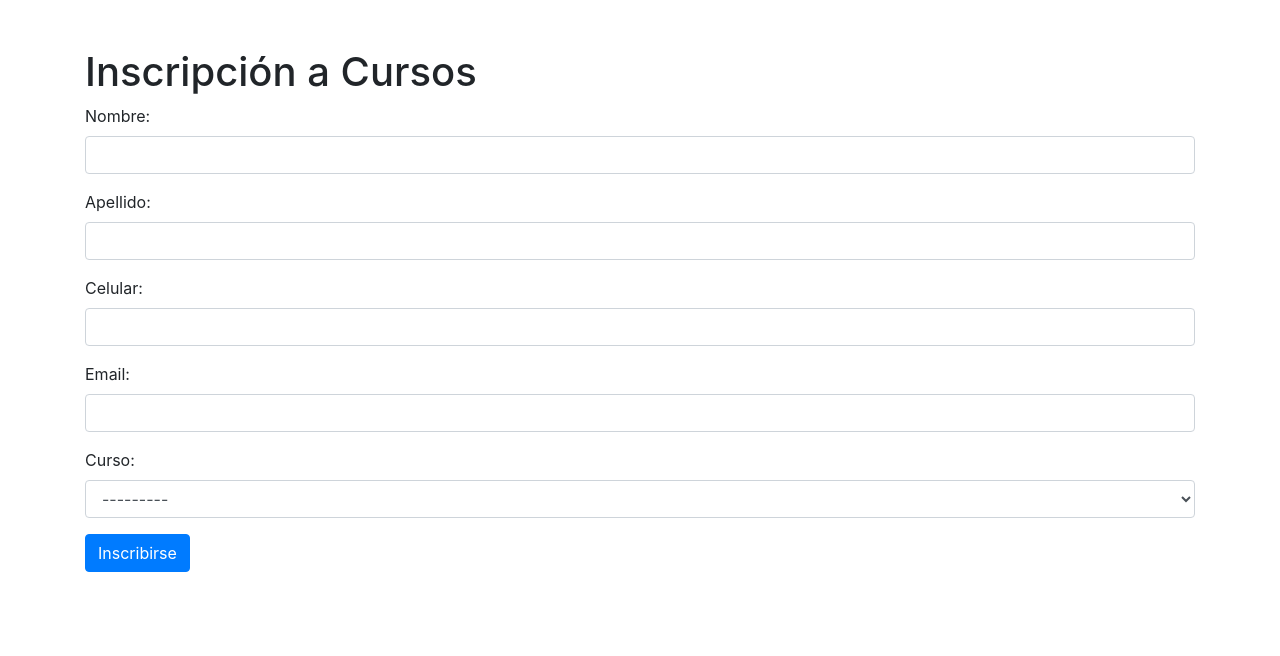
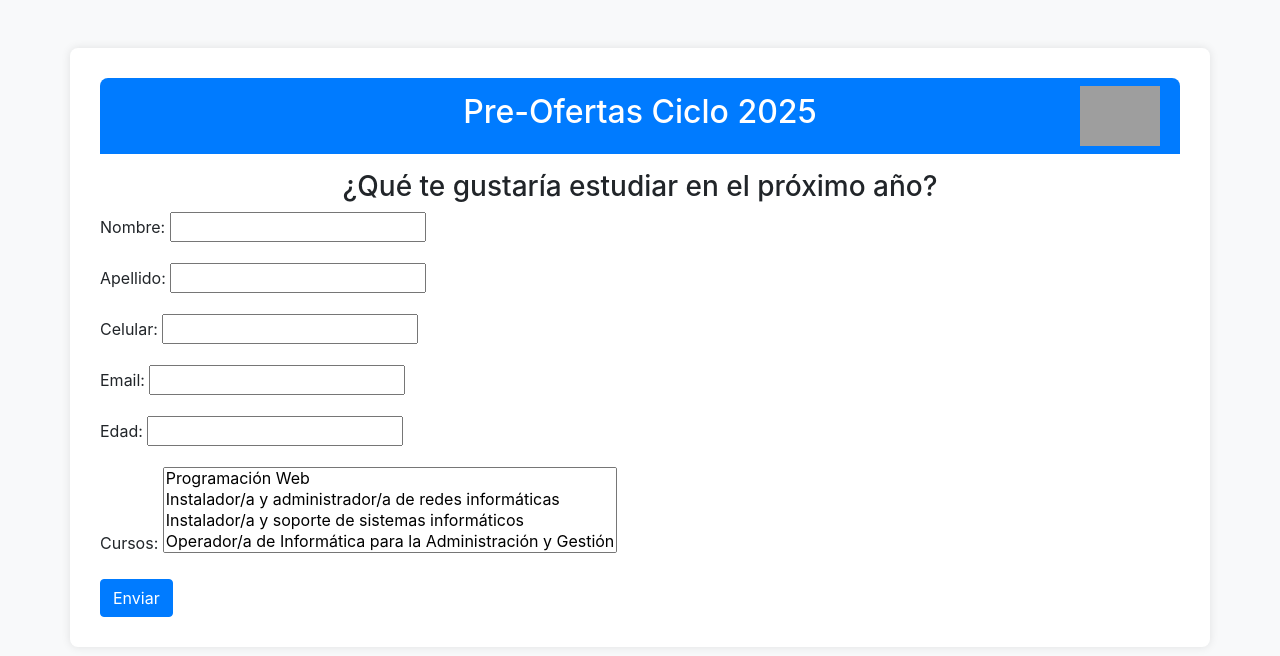
Before and after one commit to Zekpy/render_ciclo2025, a Django app: page /inscripcion/ in a window 1280 px wide. Shown: the top 656 px of the page. Run offline with Django 5.2, Linux system fonts and the light colour scheme; data comes from the database, SQL or seed files in the repository; some libraries are stand-ins or nearby versions; grey boxes are pictures that could not be loaded.

Commit message:
Casi terrmninada

```diff
--- a/cursos/admin.py
+++ b/cursos/admin.py
@@ -1,4 +1,5 @@
 from django.contrib import admin
-from .models import Curso
+from .models import Curso,Categoria
 
 admin.site.register(Curso)
+admin.site.register(Categoria)
--- a/cursos/models.py
+++ b/cursos/models.py
@@ -1,11 +1,15 @@
 from django.db import models
 
-# Create your models here.
-from django.db import models
+class Categoria(models.Model):
+    nombre = models.CharField(max_length=100)
+
+    def __str__(self):
+        return self.nombre
 
 class Curso(models.Model):
     nombre = models.CharField(max_length=100)
     descripcion = models.TextField()
+    categoria = models.ForeignKey(Categoria, null=True, blank=True, on_delete=models.SET_NULL, default=None)
 
     def __str__(self):
         return self.nombre
--- a/formulario/forms.py
+++ b/formulario/forms.py
@@ -4,11 +4,19 @@ from .models import Inscripcion
 class InscripcionForm(forms.ModelForm):
     class Meta:
         model = Inscripcion
-        fields = ['nombre', 'apellido', 'celular', 'email', 'curso']
-        widgets = {
-            'nombre': forms.TextInput(attrs={'class': 'form-control'}),
-            'apellido': forms.TextInput(attrs={'class': 'form-control'}),
-            'celular': forms.TextInput(attrs={'class': 'form-control'}),
-            'email': forms.EmailInput(attrs={'class': 'form-control'}),
-            'curso': forms.Select(attrs={'class': 'form-control'}),
-        }
+        fields = ['nombre', 'apellido', 'celular', 'email', 'edad', 'cursos']
+
+    def clean(self):
+        cleaned_data = super().clean()
+        celular = cleaned_data.get('celular')
+        email = cleaned_data.get('email')
+
+        # Validar que el celular no esté ya registrado
+        if Inscripcion.objects.filter(celular=celular).exists():
+            self.add_error('celular', 'Este número de celular ya ha sido utilizado para Votar.')
+
+        # Validar que el email no esté ya registrado
+        if Inscripcion.objects.filter(email=email).exists():
+            self.add_error('email', 'Este correo electrónico ya ha sido utilizado para Votar.')
+
+        return cleaned_data
--- a/formulario/models.py
+++ b/formulario/models.py
@@ -1,15 +1,15 @@
-from django.db import models
-
-# Create your models here.
 from django.db import models
 from cursos.models import Curso
 
 class Inscripcion(models.Model):
-    nombre = models.CharField(max_length=50)
-    apellido = models.CharField(max_length=50)
-    celular = models.CharField(max_length=15)
-    email = models.EmailField()
-    curso = models.ForeignKey(Curso, on_delete=models.CASCADE)
+    nombre = models.CharField(max_length=100)
+    apellido = models.CharField(max_length=100)
+    celular = models.CharField(max_length=15, unique=True)
+    email = models.EmailField(unique=True)
+    edad = models.IntegerField()
+    cursos = models.ManyToManyField(Curso)  # Usar ManyToManyField para cursos
 
     def __str__(self):
-        return f"{self.nombre} {self.apellido} - {self.curso.nombre}"
+        # Obtener nombres de los cursos seleccionados
+        cursos_nombres = ', '.join([curso.nombre for curso in self.cursos.all()])
+        return f"{self.nombre} {self.apellido} - Cursos: {cursos_nombres}"
--- a/formulario/templates/formulario/gracias.html
+++ b/formulario/templates/formulario/gracias.html
@@ -8,8 +8,8 @@
 </head>
 <body>
     <div class="container mt-5">
-        <h1>Gracias por inscribirse</h1>
-        <p>Hemos recibido su inscripción con éxito.</p>
+        <h1>Gracias por Votar</h1>
+        <p>Hemos recibido su Votación con éxito.</p>
     </div>
 </body>
 </html>
--- a/formulario/templates/formulario/inscripcion.html
+++ b/formulario/templates/formulario/inscripcion.html
@@ -3,17 +3,64 @@
 <head>
     <meta charset="UTF-8">
     <meta name="viewport" content="width=device-width, initial-scale=1.0">
-    <title>Inscripción a Cursos</title>
+    <title>Registro de Inscripción</title>
     <link rel="stylesheet" href="https://stackpath.bootstrapcdn.com/bootstrap/4.3.1/css/bootstrap.min.css">
+    <style>
+        body {
+            background-color: #f8f9fa; /* Color de fondo suave */
+        }
+        .container {
+            background-color: #ffffff; /* Fondo blanco para el contenedor */
+            padding: 30px;
+            border-radius: 8px; /* Bordes redondeados */
+            box-shadow: 0 0 10px rgba(0, 0, 0, 0.1); /* Sombra suave */
+        }
+        .banner {
+            background-color: #007bff; /* Color del banner */
+            color: white; /* Color del texto del banner */
+            padding: 15px; /* Espaciado dentro del banner */
+            text-align: center; /* Centra el texto */
+            border-radius: 8px 8px 0 0; /* Bordes redondeados arriba */
+            position: relative; /* Posicionamiento relativo para el uso de imágenes */
+        }
+        .banner img {
+            position: absolute; /* Posicionamiento absoluto para la imagen */
+            right: 20px; /* Ajusta el espacio desde la derecha */
+            top: 50%; /* Centra verticalmente */
+            transform: translateY(-50%); /* Corrige el desplazamiento vertical */
+            height: 60px; /* Ajusta la altura de la imagen */
+        }
+        h1 {
+            margin-bottom: 20px;
+        }
+        .error {
+            color: red; /* Color de los mensajes de error */
+            margin-bottom: 10px; /* Espaciado entre los errores */
+        }
+    </style>
 </head>
 <body>
     <div class="container mt-5">
-        <h1>Inscripción a Cursos</h1>
+        <div class="banner">
+            <h2>Pre-Ofertas Ciclo 2025</h2>
+            <img src="https://encrypted-tbn0.gstatic.com/images?q=tbn:ANd9GcTIxzt4m8Gs0-83ei8LZkKoJ-ESOIjF_SYiPQ&s" alt="Descripción de la imagen">
+        </div>
+
+        <h3 class="text-center mt-3">¿Qué te gustaría estudiar en el próximo año?</h3>
+
         <form method="post">
             {% csrf_token %}
             {{ form.as_p }}
-            <button type="submit" class="btn btn-primary">Inscribirse</button>
+            {% for field in form %}
+                {% for error in field.errors %}
+                    <div class="error">{{ error }}</div>
+                {% endfor %}
+            {% endfor %}
+            <button type="submit" class="btn btn-primary">Enviar</button>
         </form>
     </div>
+    <script src="https://code.jquery.com/jquery-3.3.1.slim.min.js"></script>
+    <script src="https://cdnjs.cloudflare.com/ajax/libs/popper.js/1.14.7/umd/popper.min.js"></script>
+    <script src="https://stackpath.bootstrapcdn.com/bootstrap/4.3.1/js/bootstrap.min.js"></script>
 </body>
 </html>
--- a/formulario/views.py
+++ b/formulario/views.py
@@ -5,12 +5,15 @@ def inscripcion_view(request):
     if request.method == 'POST':
         form = InscripcionForm(request.POST)
         if form.is_valid():
-            form.save()  # Guarda la inscripción en la base de datos
+            inscripcion = form.save(commit=False)  # No guardar aún
+            inscripcion.save()  # Guarda la inscripción
+            form.save_m2m()  # Guarda la relación de ManyToMany
             return redirect('gracias')  # Redirige a una página de agradecimiento
     else:
         form = InscripcionForm()
 
     return render(request, 'formulario/inscripcion.html', {'form': form})
 
+
 def gracias_view(request):
     return render(request, 'formulario/gracias.html')
```
Also changed, not shown: estadisticas/templates/estadisticas/estadisticas.html (+43 -1 lines), estadisticas/templatetags/custom_filters.py (added, +14 -0 lines), estadisticas/views.py (+17 -8 lines), cursos/migrations/0002_categoria_curso_categoria.py (added), db.sqlite3, formulario/migrations/0002_curso_remove_inscripcion_curso_inscripcion_edad_and_more.py (added), formulario/migrations/0003_delete_curso_alter_inscripcion_cursos.py (added), formulario/migrations/0004_alter_inscripcion_celular_alter_inscripcion_email.py (added).
